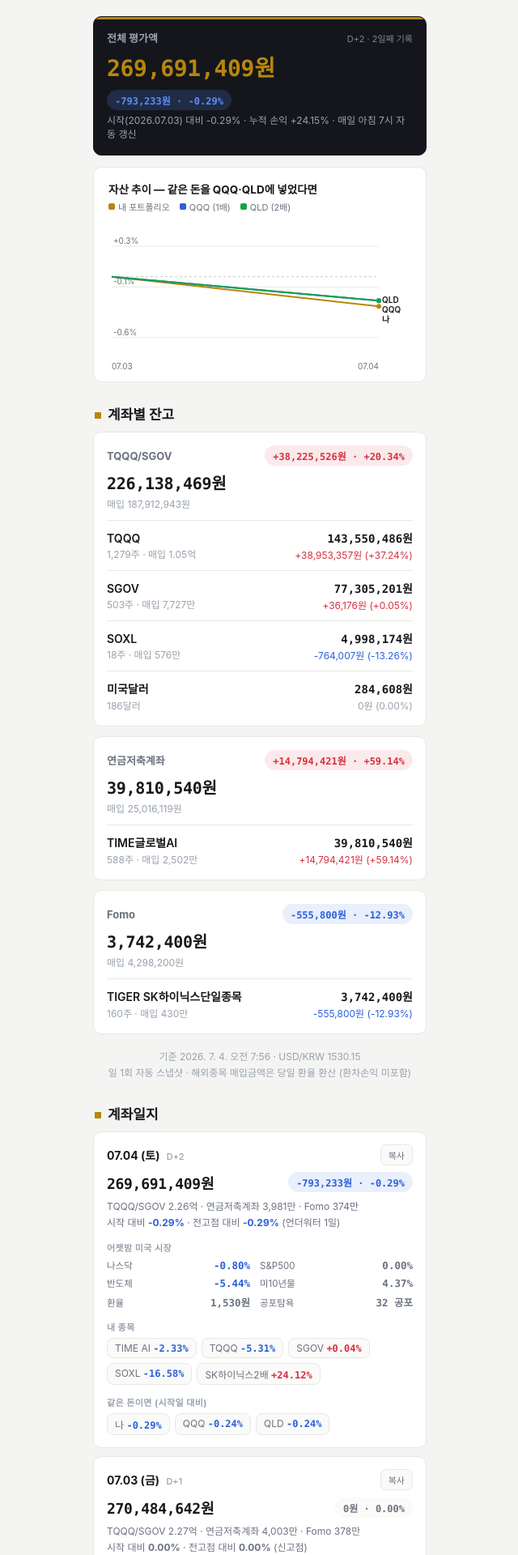
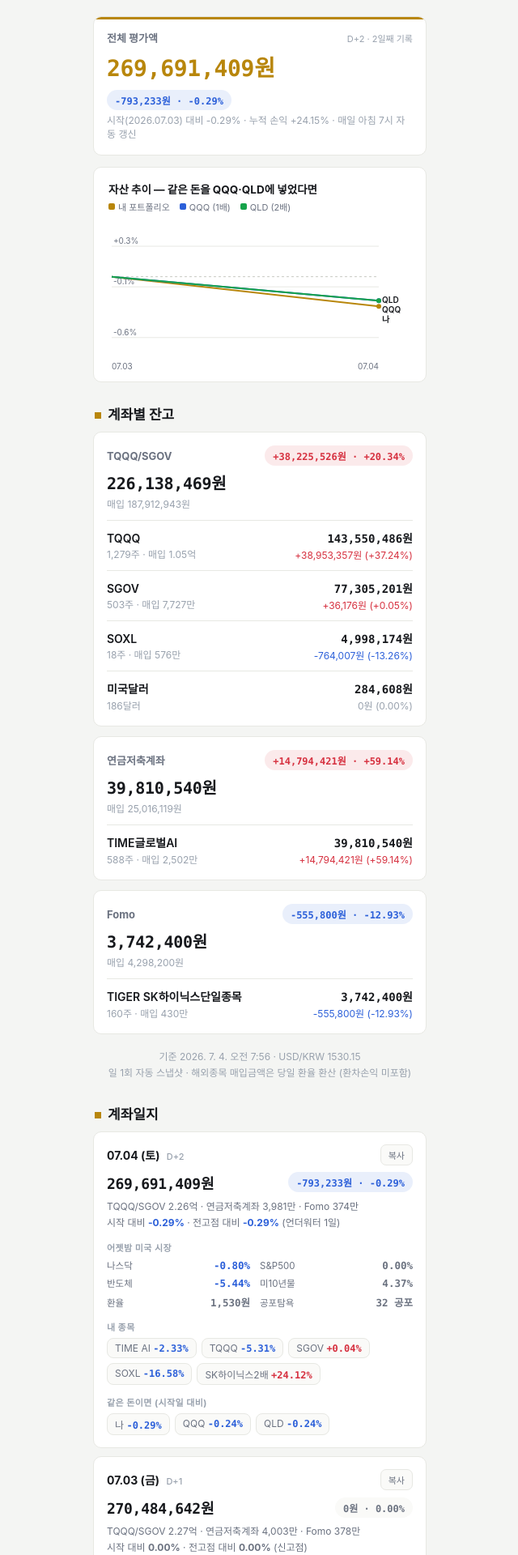
Before and after one commit to yoonwu/invest-log, a Jekyll site: the page built from index.html, in a window 1280 px wide. Shown: the top 1920 px of the page at 81% size, without its empty margins (319-959 px from the left). Built offline with Jekyll 4.4.1, drawn with Linux system fonts in a browser that asks for light colours.

Commit message:
히어로 카드 다크 반전 되돌림 — 화이트로 통일
카드만 검게 튀는 게 어색하다는 피드백. 배경은 다른 카드와 동일한 화이트로 되돌리고,
상단 골드 라인 + 총자산 숫자 골드 컬러로만 포인트를 남김.

```diff
--- a/_layouts/default.html
+++ b/_layouts/default.html
@@ -55,17 +55,10 @@
   .acard .asub { font-size: 12px; color: var(--sub2); margin: 3px 0 12px; }
   .acard .dsub { font-size: 11px; color: var(--sub2); }
 
-  /* 히어로(전체 평가액) 카드만 다크+골드로 반전 — "오늘의 스탬프" 같은 포인트 */
-  .acard.hero { padding-bottom: 16px; margin-bottom: 14px; position: relative; overflow: hidden;
-                background: #14161c; border-color: #14161c; }
+  /* 히어로(전체 평가액) 카드 — 화이트 유지, 숫자에만 골드 포인트로 강조 */
+  .acard.hero { padding-bottom: 16px; margin-bottom: 14px; position: relative; overflow: hidden; }
   .acard.hero::before { content: ""; position: absolute; top: 0; left: 0; right: 0; height: 3px; background: var(--accent); }
-  .acard.hero .aname { color: #9aa3b5; }
-  .acard.hero .dsub { color: #7d8494; }
   .acard.hero .atotal { font-size: 28px; color: var(--accent); }
-  .acard.hero .asub { color: #9aa3b5; }
-  .acard.hero .pill.up { background: rgba(255, 93, 108, .18); color: #ff5d6c; }
-  .acard.hero .pill.down { background: rgba(91, 142, 255, .18); color: #5b8eff; }
-  .acard.hero .pill.flat { background: rgba(255, 255, 255, .1); color: #9aa3b5; }
 
   .hrow { display: flex; justify-content: space-between; align-items: center; gap: 10px;
           padding: 11px 0; border-top: 1px solid var(--border); }
```
